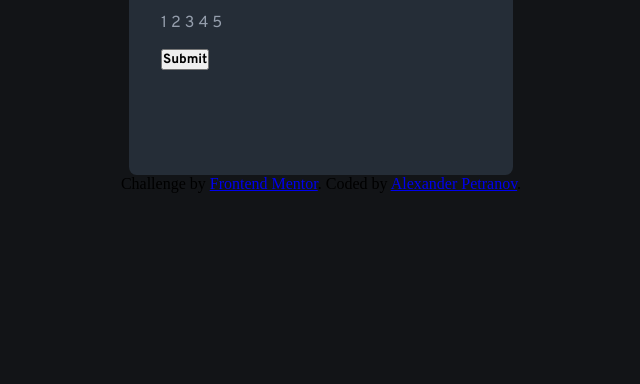
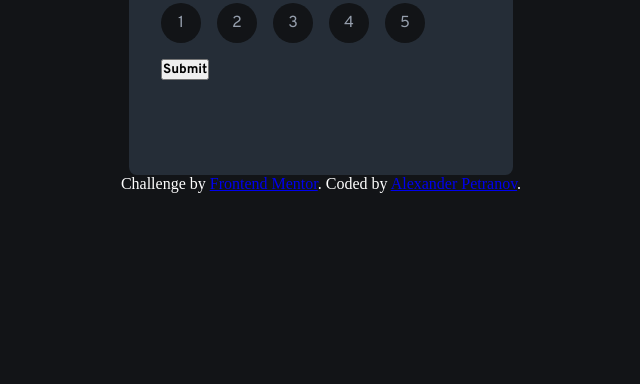
Before and after one commit to apetranov/interactive-rating-component-main, a plain HTML site: page index.html in a window 1280 px wide. Shown: the part 416-800 px from the top of the page, without its empty margins (319-959 px from the left). Drawn offline with Linux system fonts and the light colour scheme.

Commit message:
Fix numbers layout

```diff
--- a/style.css
+++ b/style.css
@@ -52,8 +52,39 @@ body {
   justify-content: center;
   align-items: center;
   border-radius: 2%;
+  gap: 20%;
 }
 
 .result {
   display: none;
 }
+
+.numbers {
+  display: flex;
+  flex-direction: row;
+  justify-content: start; /* Aligns with h1 and p */
+  align-items: center;
+  gap: 1rem; /* smaller, consistent spacing between numbers */
+}
+
+.numbers span {
+  width: 2.5rem;
+  height: 2.5rem;
+  display: flex;
+  justify-content: center;
+  align-items: center;
+  border-radius: 50%;
+  background-color: hsl(216, 12%, 8%);
+  color: hsl(217, 12%, 63%);
+  cursor: pointer;
+  transition: background-color 0.3s, color 0.3s;
+}
+
+.numbers span:hover {
+  background-color: hsl(25, 97%, 53%);
+  color: white;
+}
+
+.attribution {
+  color: white;
+}
```
